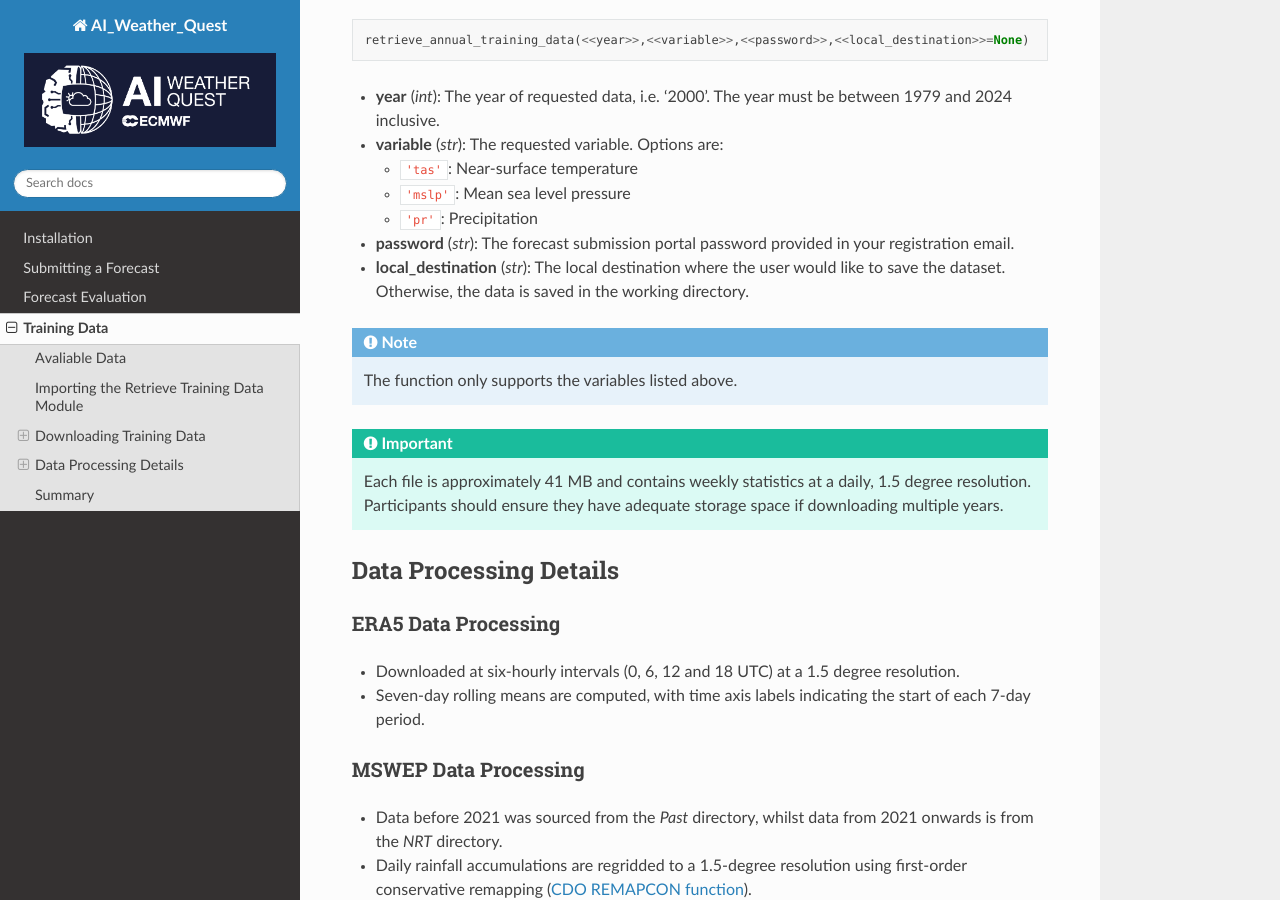
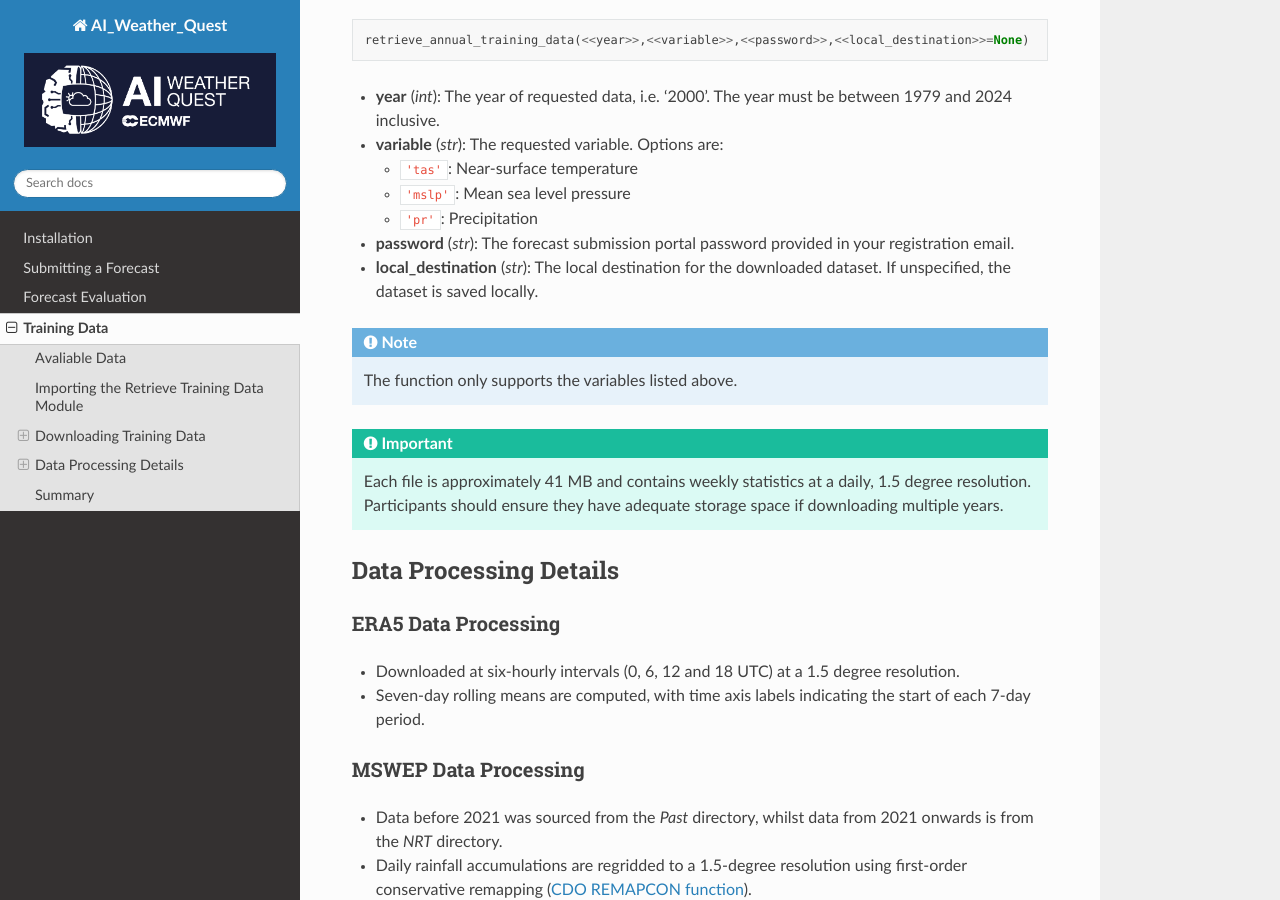
Before and after one commit to joshuatalib/AI_weather_quest, a Sphinx documentation site: the page built from docs/source/training_data.rst, in a window 1280 px wide and 900 px high, scrolled down 1038 px. Built offline with Sphinx 7.4.7 and the Read the Docs theme 3.1.0, drawn with Linux system fonts in a browser that asks for light colours; pages that are not in the unit, such as notebooks, are missing from menus.

Commit message:
Update training_data.rst

```diff
--- a/docs/source/training_data.rst
+++ b/docs/source/training_data.rst
@@ -45,7 +45,7 @@
   - ``'pr'``: Precipitation
 
 - **password** (*str*): The forecast submission portal password provided in your registration email.
-- **local_destination** (*str*): The local destination where the user would like to save the dataset. Otherwise, the data is saved in the working directory.
+- **local_destination** (*str*): The local destination for the downloaded dataset. If unspecified, the dataset is saved locally.
 
 .. note::
 
```
